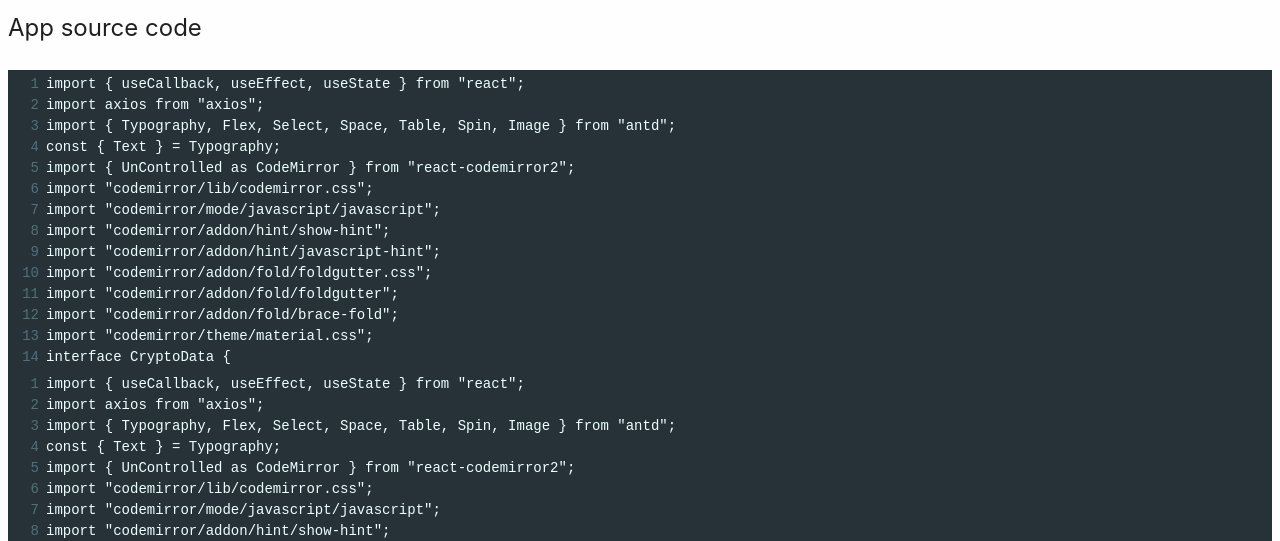
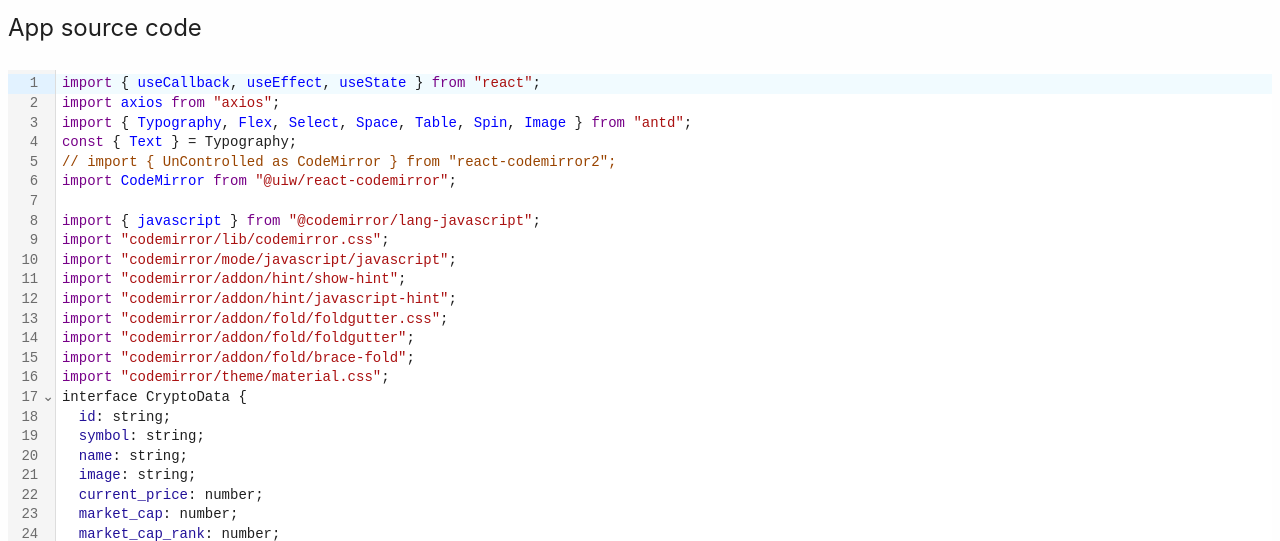
Before and after one commit to Cocahuana/hacken-challenge, a React (Vite) app: page / in a window 1280 px wide. Shown: the part 411-952 px from the top of the page. Built offline with nearby package versions, Linux system fonts and the light colour scheme; no server answers.

Commit message:
Fix: codemirror

```diff
--- a/package.json
+++ b/package.json
@@ -10,6 +10,7 @@
     "preview": "vite preview"
   },
   "dependencies": {
+    "@codemirror/lang-javascript": "^6.2.2",
     "@uiw/react-codemirror": "^4.22.2",
     "antd": "^5.18.3",
     "axios": "^1.7.2",
--- a/src/App.tsx
+++ b/src/App.tsx
@@ -2,7 +2,10 @@ import { useCallback, useEffect, useState } from "react";
 import axios from "axios";
 import { Typography, Flex, Select, Space, Table, Spin, Image } from "antd";
 const { Text } = Typography;
-import { UnControlled as CodeMirror } from "react-codemirror2";
+// import { UnControlled as CodeMirror } from "react-codemirror2";
+import CodeMirror from "@uiw/react-codemirror";
+
+import { javascript } from "@codemirror/lang-javascript";
 import "codemirror/lib/codemirror.css";
 import "codemirror/mode/javascript/javascript";
 import "codemirror/addon/hint/show-hint";
@@ -62,7 +65,10 @@ function App() {
 import axios from "axios";
 import { Typography, Flex, Select, Space, Table, Spin, Image } from "antd";
 const { Text } = Typography;
-import { UnControlled as CodeMirror } from "react-codemirror2";
+// import { UnControlled as CodeMirror } from "react-codemirror2";
+import CodeMirror from "@uiw/react-codemirror";
+
+import { javascript } from "@codemirror/lang-javascript";
 import "codemirror/lib/codemirror.css";
 import "codemirror/mode/javascript/javascript";
 import "codemirror/addon/hint/show-hint";
@@ -118,12 +124,23 @@ function App() {
   const [dataSource, setDataSource] = useState<null | any>(null);
   const [isTableLoading, setIsTableLoading] = useState<boolean>(false);
   const [, setPageSize] = useState<number>(10); // Estado para el tamaño de página
-  const [code, setCode] = useState("YourCodeMirrorCode");
+  const code = "MyCode";
   const [apiUrl, setApiUrl] = useState<string>(
     "https://api.coingecko.com/api/v3/coins/markets?vs_currency=usd&order=market_cap_desc&per_page=10000&page=1&sparkline=false"
   );
 
   const getCoinsBasedOnCurrency = useCallback(async (url: string) => {
+    try {
+      setIsTableLoading(true);
+      const response = await axios.get(url);
+      setCoins(response.data);
+      setIsTableLoading(false);
+    } catch (error) {
+      setIsTableLoading(false);
+      console.error("ERROR - GET ONCHANGE CURRENCY", error);
+    }
+  }, []);
+  const getCoinsBasedOnOrder = useCallback(async (url: string) => {
     try {
       setIsTableLoading(true);
       const response = await axios.get(url);
@@ -154,9 +171,9 @@ function App() {
         "order=" + order
       );
       setApiUrl(urlBasedOnCurrency);
-      getCoinsBasedOnCurrency(urlBasedOnCurrency);
+      getCoinsBasedOnOrder(urlBasedOnCurrency);
     },
-    [apiUrl, getCoinsBasedOnCurrency]
+    [apiUrl, getCoinsBasedOnOrder]
   );
 
   useEffect(() => {
@@ -273,17 +290,10 @@ function App() {
         </Text>
         <CodeMirror
           value={code}
-          options={{
-            lineNumbers: true,
-            mode: "typescript",
-            extraKeys: { "Ctrl-Space": "autocomplete" },
-            foldGutter: true,
-            theme: "material",
-          }}
-          onBeforeChange={(_editor, _data, value) => {
-            setCode(value);
-          }}
+          minHeight="100%"
+          extensions={[javascript({ jsx: true })]}
         />
+        ;
       </Flex>
     </>
   );
@@ -456,17 +466,10 @@ export default App;
         </Text>
         <CodeMirror
           value={code}
-          options={{
-            lineNumbers: true,
-            mode: "typescript",
-            extraKeys: { "Ctrl-Space": "autocomplete" },
-            foldGutter: true,
-            theme: "material",
-          }}
-          // onBeforeChange={(_editor, _data, value) => {
-          //   setCode(value);
-          // }}
+          minHeight="100%"
+          extensions={[javascript({ jsx: true })]}
         />
+        ;
       </Flex>
     </>
   );
```
Also changed, not shown: 1 other file (tests, documents, lock files or other folders).
